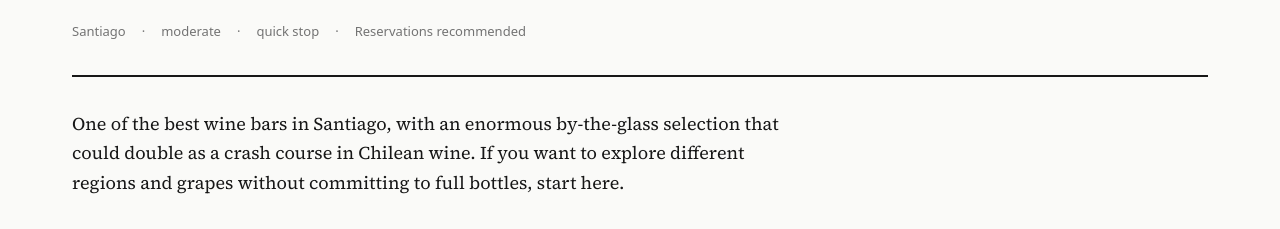
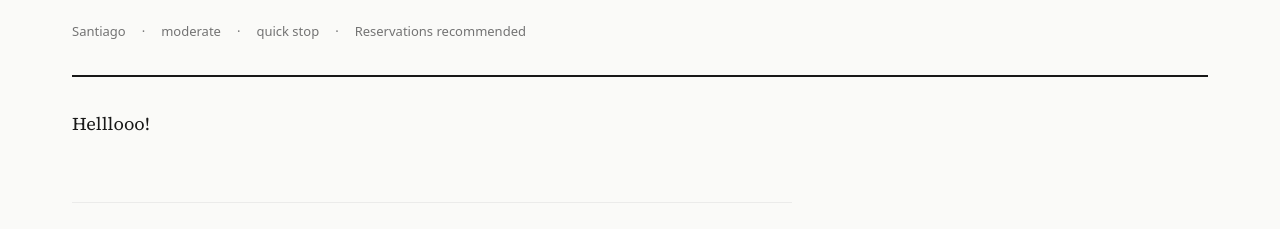
Before and after one commit to krlmnz/ar, an Eleventy site: page content/places/bocanriz/index.md in a window 1280 px wide. Shown: the part 380-609 px from the top of the page. Built offline with nearby package versions, Linux system fonts and the light colour scheme; Eleventy itself is replaced by a stand-in of ours; files that its build step writes are made by us from their sources; a web font is replaced by a local one.

Commit message:
Update index.md

```diff
--- a/content/places/bocanriz/index.md
+++ b/content/places/bocanriz/index.md
@@ -42,8 +42,7 @@ status: published
 updated: 2026-03-28
 author_note: true
 ---
-
-One of the best wine bars in Santiago, with an enormous by-the-glass selection that could double as a crash course in Chilean wine. If you want to explore different regions and grapes without committing to full bottles, start here.
+Helllooo!
 
 ## What to expect
 
```
